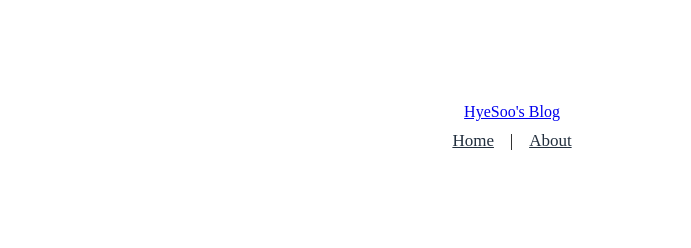
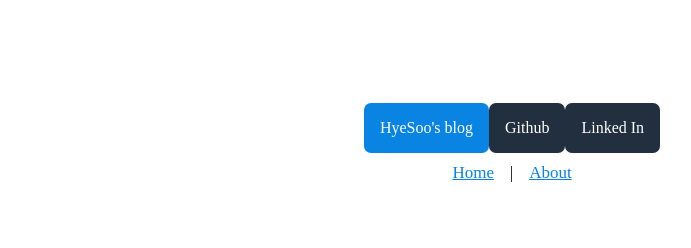
Before and after one commit to flyjwayur/HyeSoo-Blog, a Gatsby site: page / in a window 1280 px wide. Shown: the top 248 px of the page, without its empty margins (128-819 px from the left). Built offline with nearby package versions, Linux system fonts and the light colour scheme; Gatsby itself is replaced by a stand-in of ours.

Commit message:
Add header button and links with styles

```diff
--- a/src/components/header/header.js
+++ b/src/components/header/header.js
@@ -2,20 +2,53 @@ import React from "react"
 import { Link } from "gatsby"
 import styles from "./header.module.scss"
 
+//HeaderLink component
+const HeaderLink = props => (
+  <Link className={styles.link} to={props.to}>
+    {props.text}
+  </Link>
+)
+
+// HomeButton component
+const HomeButton = props => (
+  <Link to={props.to}>
+    <div className={styles.homeButton}>{props.text}</div>
+  </Link>
+)
+
+const SocialButton = props => {
+  let style = styles.socialMediaButton
+  let url = ""
+
+  if (props.site === "linkedin") {
+    url = "https://www.linkedin.com/in/" + props.username
+  } else if (props.site === "github") {
+    url = "https://www.github.com/" + props.username
+  }
+
+  return (
+    //no referrer information to be leaked on following the link
+    <a href={url} target="_blank" rel="noopener noreferrer">
+      <div className={style}>{props.children}</div>
+    </a>
+  )
+}
+
 export default () => (
   <header className={styles.container}>
     <div className={styles.row}>
-      <Link to="/">HyeSoo's Blog</Link>
+      <HomeButton to="/" text="HyeSoo's blog" />
+      <SocialButton site="github" username="flyjwayur">
+        Github
+      </SocialButton>
+      <SocialButton site="linkedin" username="hyesoopark-developer">
+        Linked In
+      </SocialButton>
     </div>
 
     <div className={styles.row}>
-      <Link className={styles.link} to="/">
-        Home
-      </Link>
-      |
-      <Link className={styles.link} to="/about">
-        About
-      </Link>
+      <HeaderLink className={styles.link} to="/" text="Home" />|
+      <HeaderLink className={styles.link} to="/about" text="About" />
     </div>
   </header>
 )
--- a/src/components/header/header.module.scss
+++ b/src/components/header/header.module.scss
@@ -17,4 +17,21 @@
     font-size: 17px;
     padding: 1rem;
   }
+
+  .homeButton {
+    display: inline-block;
+    background-color: $color-palette-1;
+    color: $color-palette-3;
+    padding: 1rem;
+    border-radius: 7px;
+    text-decoration: none;
+  }
+
+  .socialMediaButton {
+    display: inline-block;
+    background-color: $color-palette-2;
+    color: $color-palette-3;
+    padding: 1rem;
+    border-radius: 7px;
+  }
 }
--- a/src/styles/global.scss
+++ b/src/styles/global.scss
@@ -1,4 +1,5 @@
 $container-width: 100%;
 $site-width: 960px;
-$color-palette-1: #222f3e;
-$color-palette-2: #0984e3;
+$color-palette-1: #0984e3;
+$color-palette-2: #222f3e;
+$color-palette-3: #fff;
```
